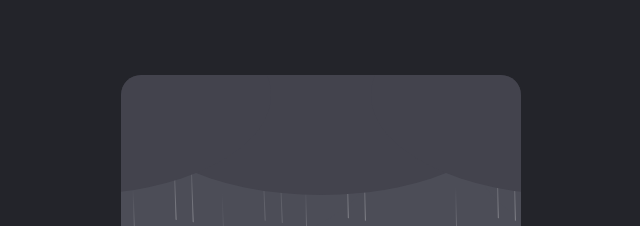
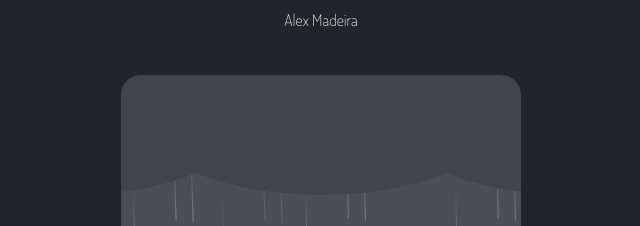
Before and after one commit to alexmadeira/css-weather-forecast, a plain HTML site: page index.html in a window 1280 px wide. Shown: the top 226 px of the page, 319-959 px from the left. Drawn offline with Linux system fonts and the light colour scheme.

Commit message:
add Made by

```diff
--- a/index.html
+++ b/index.html
@@ -4,7 +4,7 @@
     <meta charset="UTF-8" />
     <meta name="viewport" content="width=device-width, initial-scale=1.0" />
     <meta http-equiv="X-UA-Compatible" content="ie=edge" />
-    <title>CSS - Prvisão do tempo</title>
+    <title>CSS - Sexta-feira Chuvosa</title>
     <link
       href="https://fonts.googleapis.com/css?family=Dosis:200,800&display=swap"
       rel="stylesheet"
@@ -13,6 +13,9 @@
   </head>
 
   <body>
+    <span class="toobar"
+      ><a href="http://www.alexmadeira.com.br/">Alex Madeira</a>
+    </span>
     <div class="interface">
       <div class="cloud cloud1">
         <span></span>
--- a/styles.css
+++ b/styles.css
@@ -54,7 +54,7 @@ body:before {
     rgba(255, 148, 0, 0.59) 28%,
     rgba(255, 148, 0, 0) 69%
   );
-  /* animation: hot 10s linear infinite; */
+  animation: hot 10s linear infinite;
 }
 
 @keyframes shake {
@@ -113,6 +113,51 @@ body:before {
   }
   100% {
     opacity: 0;
+  }
+}
+
+.toobar {
+  z-index: 100;
+  position: absolute;
+  left: 0;
+  top: 0;
+  width: 100%;
+  display: flex;
+  justify-content: center;
+  padding: 10px 15px;
+  box-sizing: border-box;
+}
+.toobar a {
+  color: #fff;
+  cursor: pointer;
+  text-decoration: none;
+  animation: highlight 10s linear infinite;
+  font-size: 16px;
+}
+.toobar a:hover {
+  text-decoration: underline;
+}
+
+@keyframes highlight {
+  0% {
+    color: rgba(250, 255, 0, 1);
+    font-size: 20px;
+  }
+  1% {
+    color: #fff;
+    font-size: 16px;
+  }
+  2% {
+    color: rgba(250, 255, 0, 1);
+    font-size: 20px;
+  }
+  5% {
+    color: #fff;
+    font-size: 16px;
+  }
+  100% {
+    color: #fff;
+    font-size: 16px;
   }
 }
 
```
Also changed, not shown: 1 other file.
